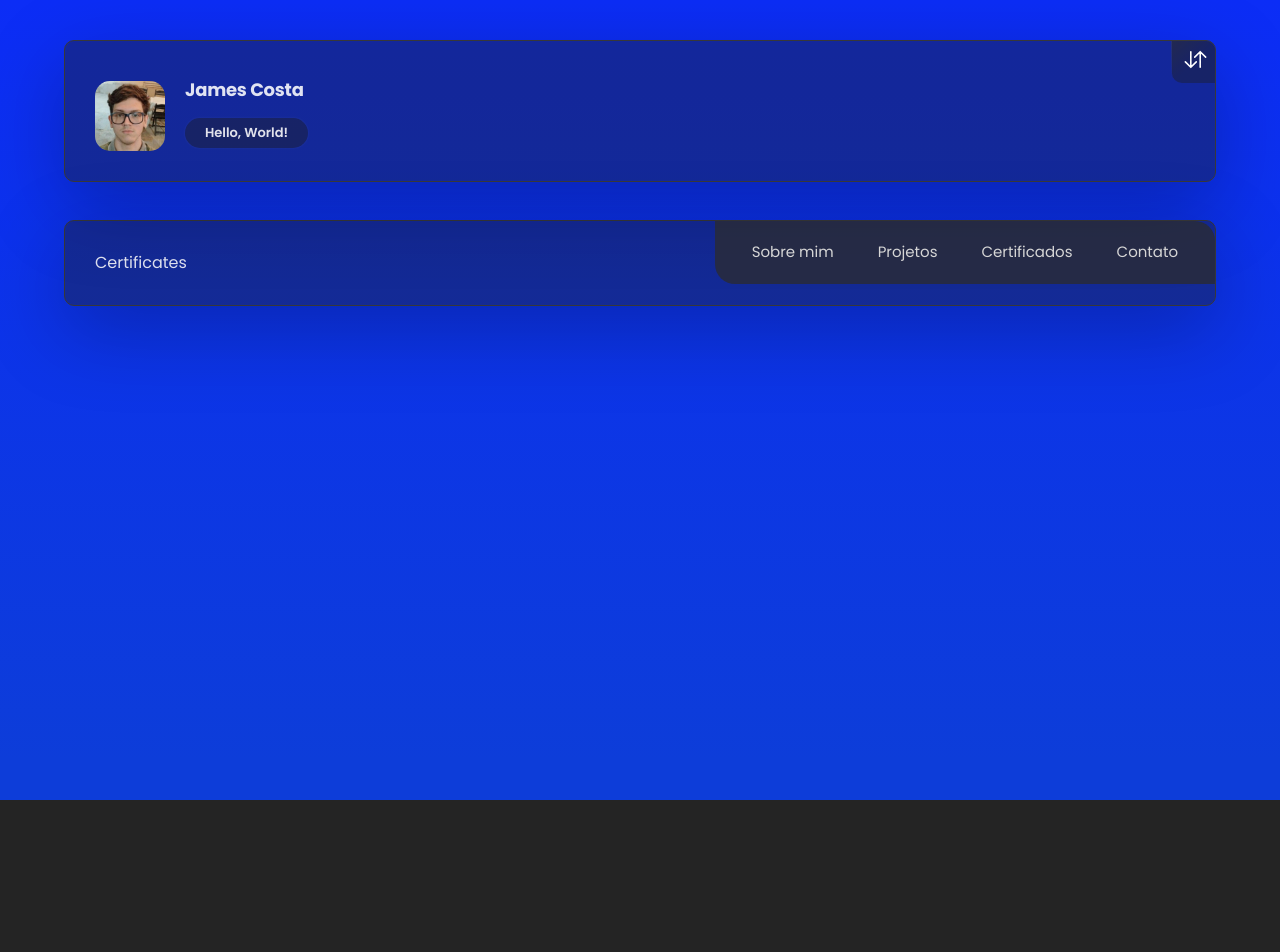
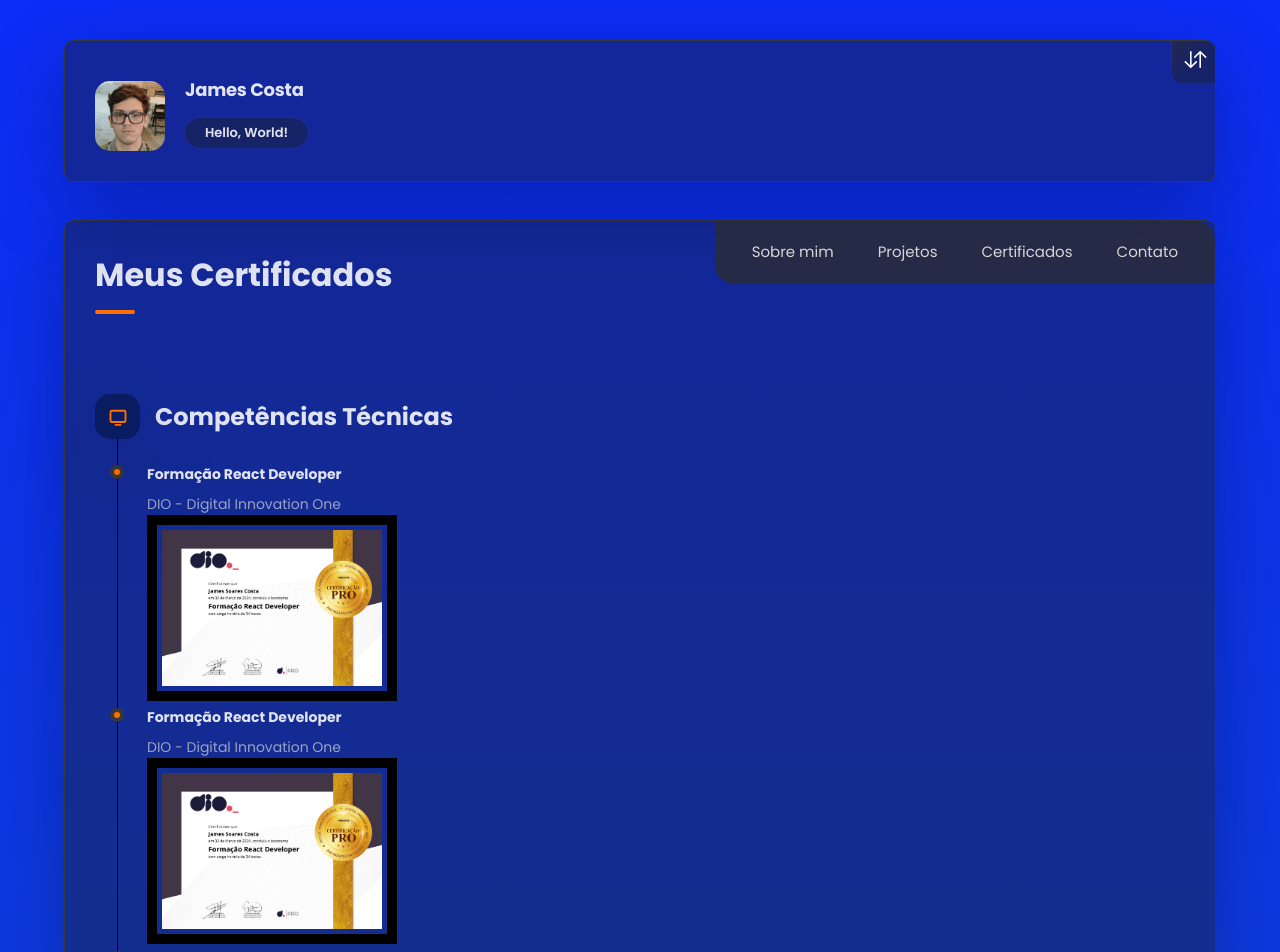
Before and after one commit to DropperDEV/portfolium, a React (Vite) app: page /portfolium/certificates in a window 1280 px wide. Shown: the top 952 px of the page. Before the commit the page ends 800 px from the top, so only its background shows below. Built offline with nearby package versions, Linux system fonts and the light colour scheme.

Commit message:
feat: add certificate page Style need componentization

```diff
--- a/src/pages/About.tsx
+++ b/src/pages/About.tsx
@@ -1,4 +1,4 @@
-import Section from "../components/Section";
+import Section from "../ui/Section";
 import TextBox from "../components/TextBox";
 import TitleMain from "../ui/TitleMain";
 import TwoColumsSection from "../ui/TwoColumsSection";
--- a/src/pages/Certificates.tsx
+++ b/src/pages/Certificates.tsx
@@ -1,8 +1,166 @@
+import styled from "styled-components";
+import TitleMain from "../ui/TitleMain";
+import { PiMonitorBold } from "react-icons/pi";
+import { colors, shadows, typography } from "../utils/StyleVars";
 
+const StyledCertificateSection = styled.section`
+  display: flex;
+  flex-direction: column;
+  margin-top: 5rem;
+  justify-content: flex-start; /* Change this */
+  align-items: flex-start; /* Change this */
+`;
+const StyledWrapperCertificateTitle = styled.div`
+  display: flex;
+  align-items: center;
+  gap: 15px;
+  margin-bottom: 25px;
+
+  h3 {
+    font-size: 24px;
+  }
+`;
+const ContainerIconItem = styled.div`
+  display: flex;
+  box-shadow: ${shadows.shadow5};
+  position: relative;
+  justify-content: center;
+  align-items: center;
+  background-color: ${colors.blueNavy};
+  border-radius: 15px;
+  height: 45px;
+  width: 45px;
+  z-index: 1;
+  transition: 0.5s ease-in-out;
+
+  .icon {
+    color: ${colors.orange};
+  }
+`;
+
+const StyledItemContainer = styled.li`
+  position: relative;
+  &:not(:last-child)::before {
+    content: "";
+    position: absolute;
+    top: -35px;
+    left: -30px;
+    width: 1px;
+    height: calc(100% + 50px);
+    background: black;
+  }
+
+  &:after {
+    content: "";
+    position: absolute;
+    top: 5px;
+    left: -33px;
+    height: 6px;
+    width: 6px;
+    background: ${colors.orange};
+    border-radius: 50%;
+    box-shadow: 0 0 0 4px ${colors.jet};
+  }
+
+  .fromWhere {
+    color: ${colors.lightGray70};
+    margin-top: 8px;
+    font-weight: ${colors.fw300};
+    line-height: 1.6;
+  }
+`;
+
+const StyledListCertificate = styled.ul`
+  font-size: ${typography.fs6};
+  margin-left: 52px;
+
+  span {
+    color: ${colors.orange};
+    font-weight: ${typography.fw400};
+    line-height: 1.6;
+  }
+`;
+
+const StyledCertificateContainer = styled.div`
+  position: relative;
+  display: inline-block;
+  padding: 5px;
+  border: 10px solid black;
+  box-sizing: border-box;
+
+  img {
+    display: block;
+    width: 220px;
+    height: auto;
+  }
+
+  &:hover img {
+    transform: scale(1.05);
+    cursor: zoom-in;
+    transition: transform 0.5s ease;
+  }
+
+  &:hover::before {
+    content: "";
+    position: absolute;
+    top: 0;
+    left: 0;
+    right: 0;
+    bottom: 0;
+    border: 1px solid #000;
+    pointer-events: none;
+    box-sizing: border-box;
+  }
+`;
 function Certificates() {
   return (
-    <div>Certificates</div>
-  )
+    <>
+      <TitleMain text="Meus Certificados" />
+      <StyledCertificateSection>
+        <StyledWrapperCertificateTitle>
+          <ContainerIconItem>
+            <PiMonitorBold size={20} className="icon" />
+          </ContainerIconItem>
+          <h3>Competências Técnicas</h3>
+        </StyledWrapperCertificateTitle>
+        <StyledListCertificate>
+          <StyledItemContainer>
+            <h4>Formação React Developer</h4>
+            <p className="fromWhere">DIO - Digital Innovation One</p>
+            <StyledCertificateContainer>
+              <img
+                src="./c_freactdeveloper.png"
+                alt="Formação React Developer"
+                onClick={() => window.open("./c_freactdeveloper.png")}
+              />
+            </StyledCertificateContainer>
+          </StyledItemContainer>
+          <StyledItemContainer>
+            <h4>Formação React Developer</h4>
+            <p className="fromWhere">DIO - Digital Innovation One</p>
+            <StyledCertificateContainer>
+              <img
+                src="./c_freactdeveloper.png"
+                alt="Formação React Developer"
+                onClick={() => window.open("./c_freactdeveloper.png")}
+              />
+            </StyledCertificateContainer>
+          </StyledItemContainer>
+          <StyledItemContainer>
+            <h4>Formação React Developer</h4>
+            <p className="fromWhere">DIO - Digital Innovation One</p>
+            <StyledCertificateContainer>
+              <img
+                src="./c_freactdeveloper.png"
+                alt="Formação React Developer"
+                onClick={() => window.open("./c_freactdeveloper.png")}
+              />
+            </StyledCertificateContainer>
+          </StyledItemContainer>
+        </StyledListCertificate>
+      </StyledCertificateSection>
+    </>
+  );
 }
 
-export default Certificates
+export default Certificates;
--- a/src/components/Section.tsx
+++ b/src/ui/Section.tsx
@@ -3,7 +3,7 @@ import { colors, transitions, typography } from "../utils/StyleVars";
 import styled from "styled-components";
 
 interface ISection {
-  title: string;
+  title?: string;
   children: any;
 }
 
```
Also changed, not shown: public/c_freactdeveloper.png (added).
